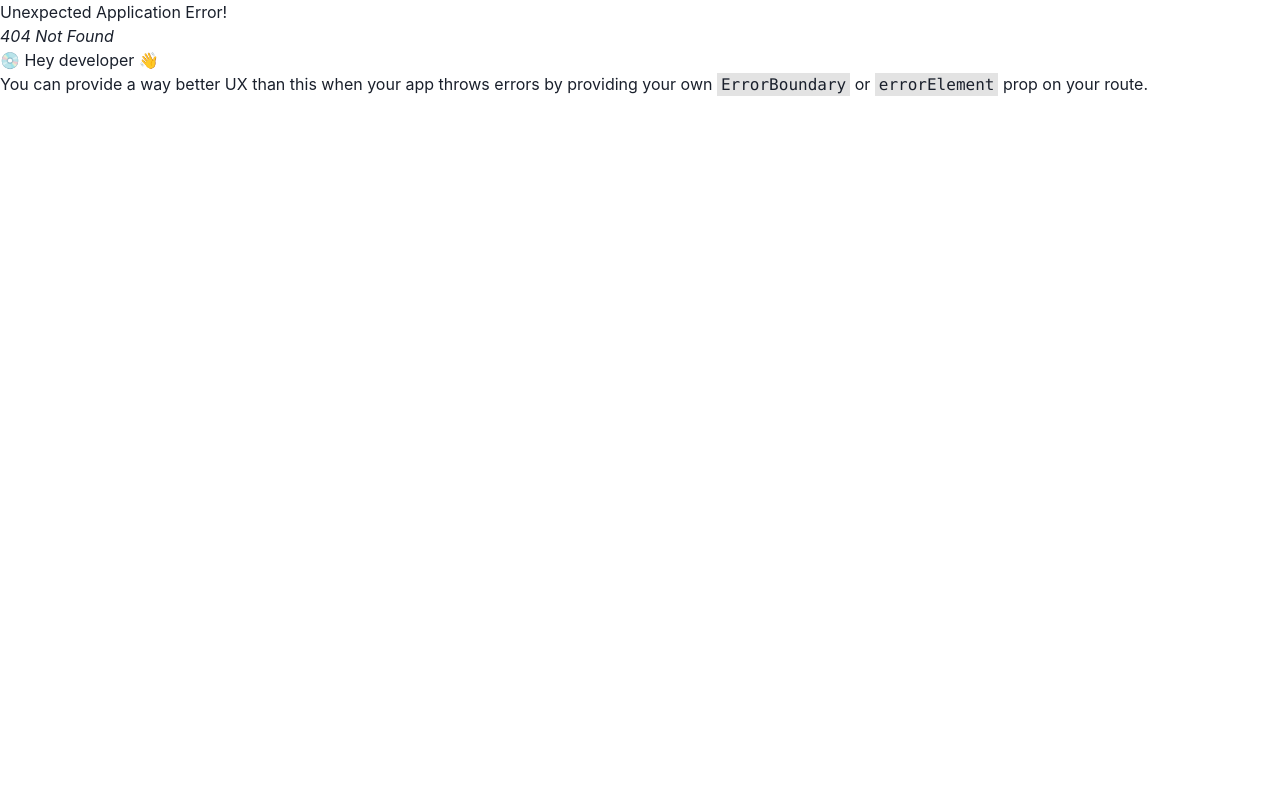
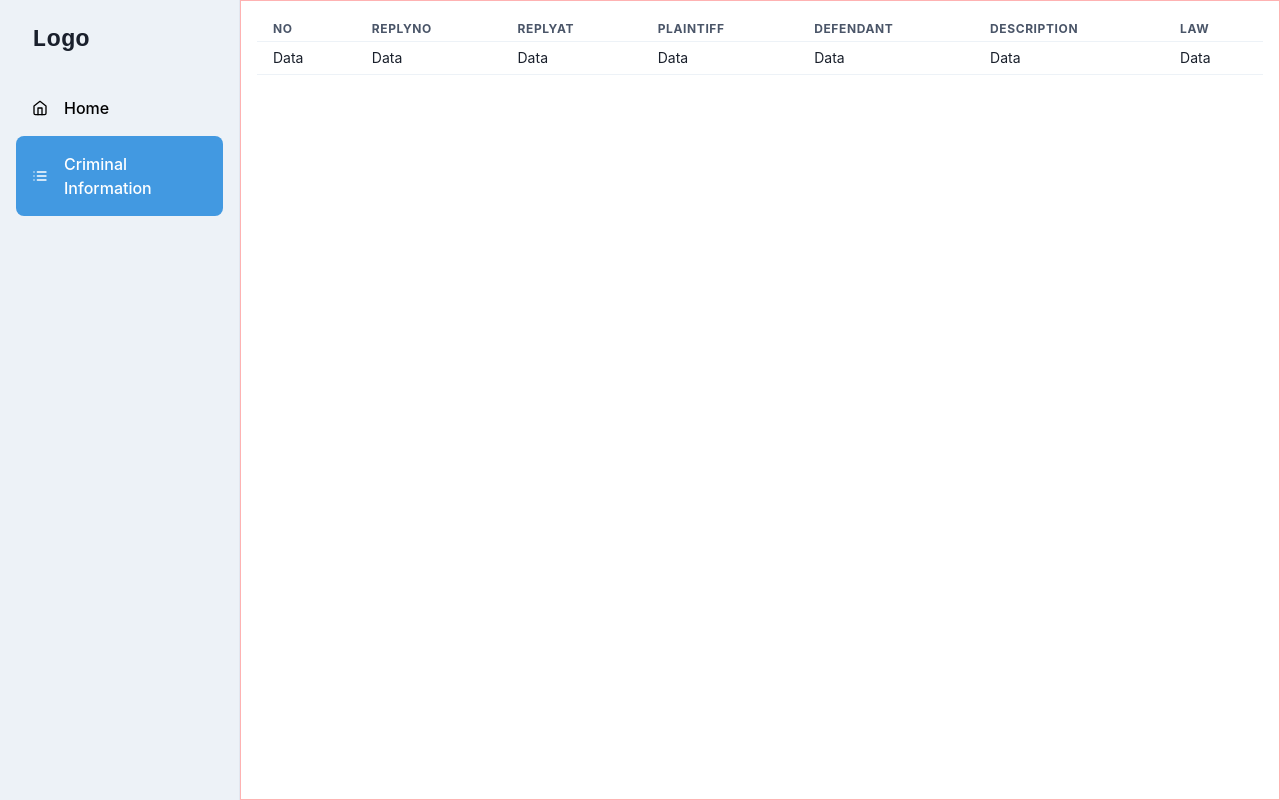
Before and after one commit to minhduc-1999/docman, a React (Vite) app: page /criminal-information in a window 1280 px wide. Before the commit this address had no page. Built offline with nearby package versions, Linux system fonts and the light colour scheme.

Commit message:
Init table

```diff
--- a/src/components/sidebar/index.tsx
+++ b/src/components/sidebar/index.tsx
@@ -51,7 +51,7 @@ interface SidebarProps extends BoxProps {
 const SidebarContent = ({ onClose, ...rest }: SidebarProps) => {
   return (
     <Box
-      bg={useColorModeValue("white", "gray.900")}
+      bg={useColorModeValue("gray.100", "white")}
       borderRight="1px"
       borderRightColor={useColorModeValue("gray.200", "gray.700")}
       w={{ base: "full", md: 60 }}
@@ -94,11 +94,12 @@ const NavItem = ({ route, ...rest }: NavItemProps) => {
           role="group"
           cursor="pointer"
           _hover={{
-            bg: "cyan.100",
+            bg: "blue.100",
             color: "white",
           }}
-          bg={isActive ? "cyan.400" : "white"}
+          bg={isActive ? "blue.400" : useColorModeValue("gray.100", "white")}
           color={isActive ? "white" : "black"}
+          fontWeight={500}
           {...rest}
         >
           {route.icon}
--- /dev/null
+++ b/src/components/tables/criminal-information.tsx
@@ -0,0 +1,44 @@
+import {
+  Table,
+  Thead,
+  Tbody,
+  Tfoot,
+  Tr,
+  Th,
+  Td,
+  TableCaption,
+  TableContainer,
+} from "@chakra-ui/react";
+
+const CriminalInformationTable = () => {
+  return (
+    <TableContainer>
+      <Table size={"sm"} variant="simple">
+        <Thead>
+          <Tr>
+            <Th>No</Th>
+            <Th>ReplyNo</Th>
+            <Th>ReplyAt</Th>
+            <Th>Plaintiff</Th>
+            <Th>Defendant</Th>
+            <Th>Description</Th>
+            <Th>Law</Th>
+          </Tr>
+        </Thead>
+        <Tbody>
+          <Tr>
+            <Td>Data</Td>
+            <Td>Data</Td>
+            <Td>Data</Td>
+            <Td>Data</Td>
+            <Td>Data</Td>
+            <Td>Data</Td>
+            <Td>Data</Td>
+          </Tr>
+        </Tbody>
+      </Table>
+    </TableContainer>
+  );
+};
+
+export default CriminalInformationTable;
--- a/src/routes/index.tsx
+++ b/src/routes/index.tsx
@@ -1,6 +1,7 @@
 import { createBrowserRouter } from "react-router-dom";
 import { HomeIcon, DocumentIcon } from "@icons";
 import AdminLayout from "@layouts/admin";
+import CriminalInformationView from "@/views/criminal-information";
 
 export type Route = {
   name: string;
@@ -18,10 +19,10 @@ export const routes: Array<Route> = [
     element: <AdminLayout children={<div>Dashboard</div>} />,
   },
   {
-    name: "Document",
-    path: "/document",
+    name: "Criminal Information",
+    path: "/criminal-information",
     icon: DocumentIcon,
-    element: <AdminLayout children={<div>Documents</div>} />,
+    element: <AdminLayout children={<CriminalInformationView />} />,
   },
 ];
 
--- /dev/null
+++ b/src/views/criminal-information/index.tsx
@@ -0,0 +1,7 @@
+import CriminalInformationTable from "@/components/tables/criminal-information";
+
+const CriminalInformationView = () => {
+  return <CriminalInformationTable />;
+};
+
+export default CriminalInformationView;
```
